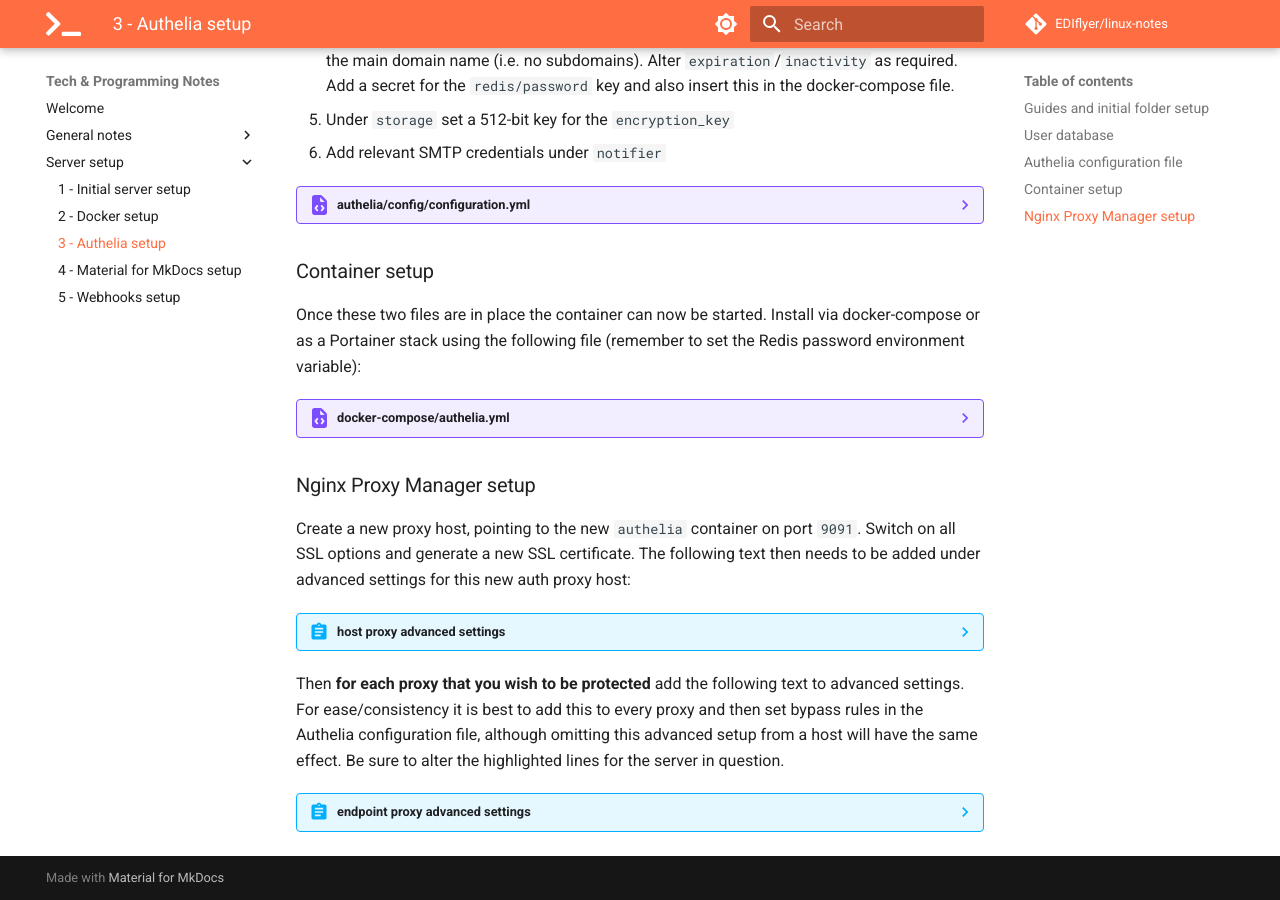
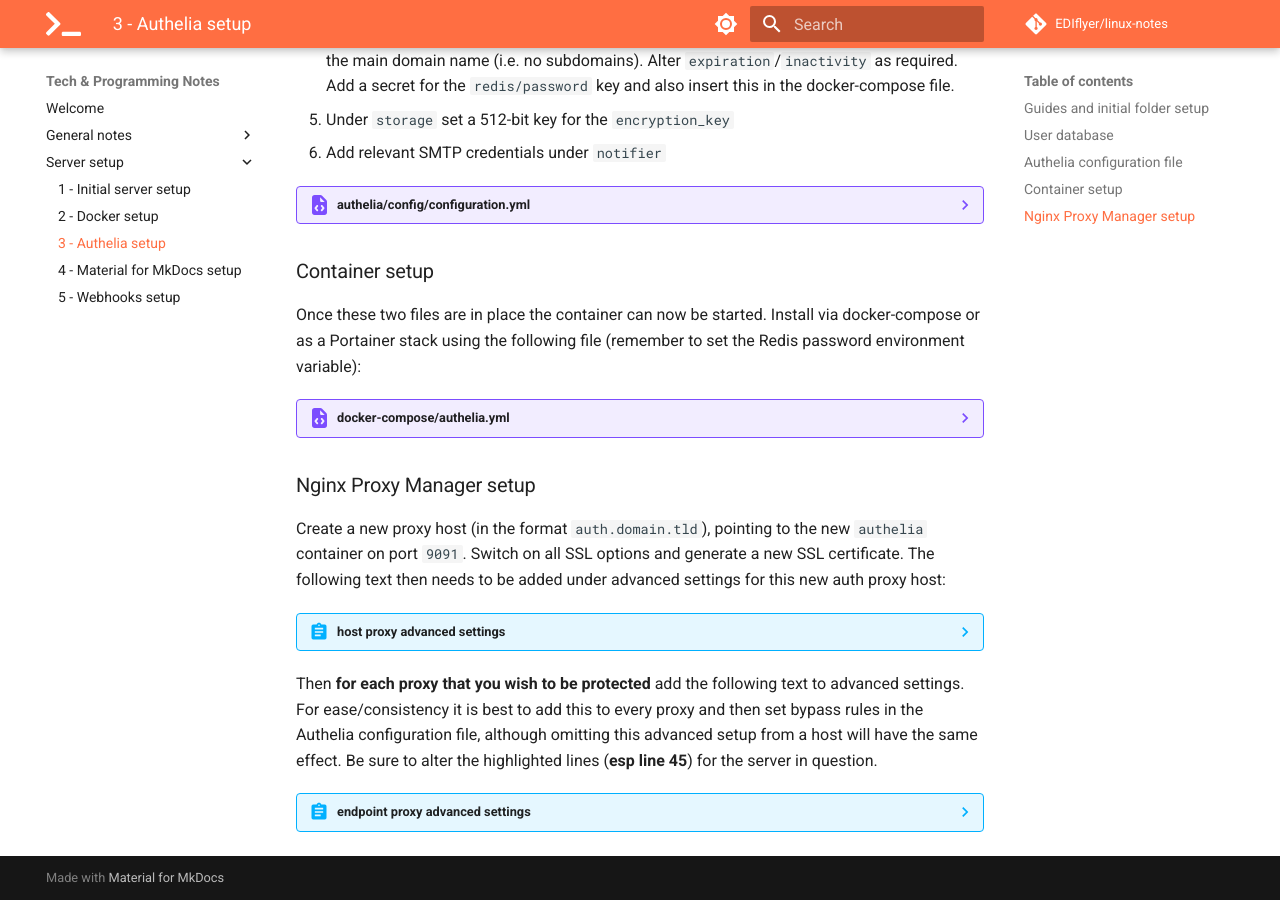
Before and after one commit to EDIflyer/linux-notes, an MkDocs documentation site: the page built from docs/server-setup/authelia_setup.md, in a window 1280 px wide and 900 px high, scrolled down 1194 px. Built offline with MkDocs 1.6.1 and Material for MkDocs 9.7.7, drawn with Linux system fonts in a browser that asks for light colours; comment, search, counter and statistics services are not loaded.

Commit message:
tweaks to authelia

````diff
--- a/docs/server-setup/authelia_setup.md
+++ b/docs/server-setup/authelia_setup.md
@@ -41,12 +41,12 @@ Once these two files are in place the container can now be started.  Install via
     --8<-- "docs/server-setup/docker-compose/authelia.yml"
     ```
 ### Nginx Proxy Manager setup
-Create a new proxy host, pointing to the new `authelia` container on port `9091`.  Switch on all SSL options and generate a new SSL certificate. The following text then needs to be added under advanced settings for this new auth proxy host:
+Create a new proxy host (in the format `auth.domain.tld`), pointing to the new `authelia` container on port `9091`.  Switch on all SSL options and generate a new SSL certificate. The following text then needs to be added under advanced settings for this new auth proxy host:
 ??? abstract "host proxy advanced settings"
     ``` yaml linenums="1" hl_lines="2"
     --8<-- "docs/server-setup/config/authelia/nginx-config-authelia_container.txt"
     ```
-Then **for each proxy that you wish to be protected** add the following text to advanced settings.  For ease/consistency it is best to add this to every proxy and then set bypass rules in the Authelia configuration file, although omitting this advanced setup from a host will have the same effect.  Be sure to alter the highlighted lines for the server in question.
+Then **for each proxy that you wish to be protected** add the following text to advanced settings.  For ease/consistency it is best to add this to every proxy and then set bypass rules in the Authelia configuration file, although omitting this advanced setup from a host will have the same effect.  Be sure to alter the highlighted lines (**esp line 45**) for the server in question.
 ??? abstract "endpoint proxy advanced settings"
     ``` yaml linenums="1" hl_lines="3 45"
     --8<-- "docs/server-setup/config/authelia/nginx-config-endpoints.txt"
````
